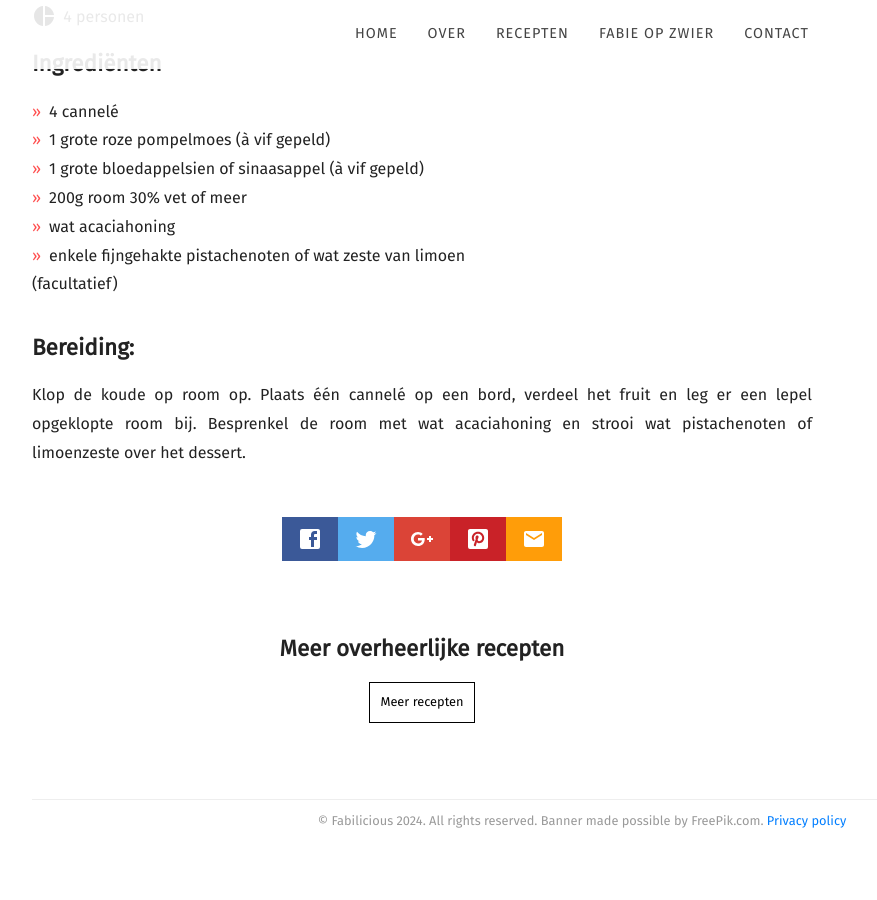
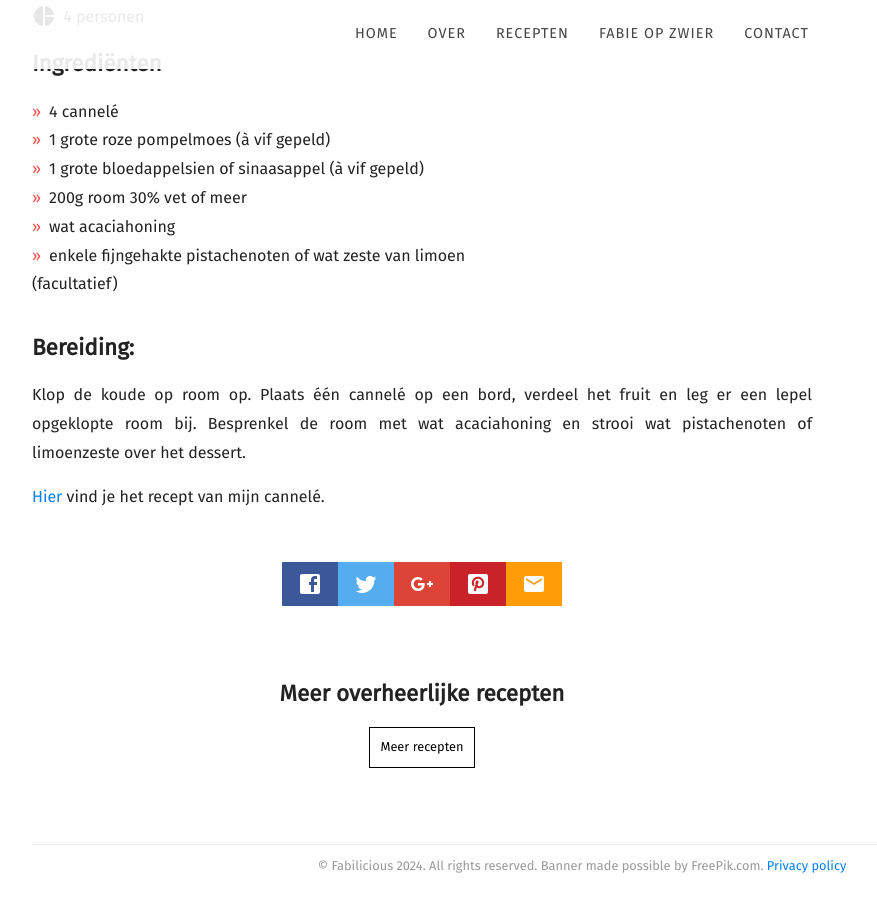
Before and after one commit to fabilicious/fabilicious.github.io, a Jekyll site: the page built from recipes/_posts/2024-05-04-Dessert_cannelé.md, in a window 1280 px wide and 900 px high, scrolled down 1252 px. Shown: the whole window, without its empty margins (58-935 px from the left). Built offline with Jekyll 4.4.1, drawn with Linux system fonts in a browser that asks for light colours; nearby versions of some CDN libraries; some web fonts are replaced; before the commit the page ends 2108 px from its top, so only the background shows below that.

Commit message:
Update 2024-05-04-Dessert_cannelé.md

```diff
--- a/recipes/_posts/2024-05-04-Dessert_cannelé.md
+++ b/recipes/_posts/2024-05-04-Dessert_cannelé.md
@@ -22,3 +22,5 @@ Verwerkt in een dessert krijgt deze nog een andere dimensie.
 Klop de koude op room op.
 Plaats één cannelé op een bord, verdeel het fruit en leg er een lepel opgeklopte room bij.
 Besprenkel de room met wat acaciahoning en strooi wat pistachenoten of limoenzeste over het dessert.
+
+[Hier](https://fabilicious.be/recipes/koekjesenkleingebak/2024/03/31/Cannelé/) vind je het recept van mijn cannelé.
```
